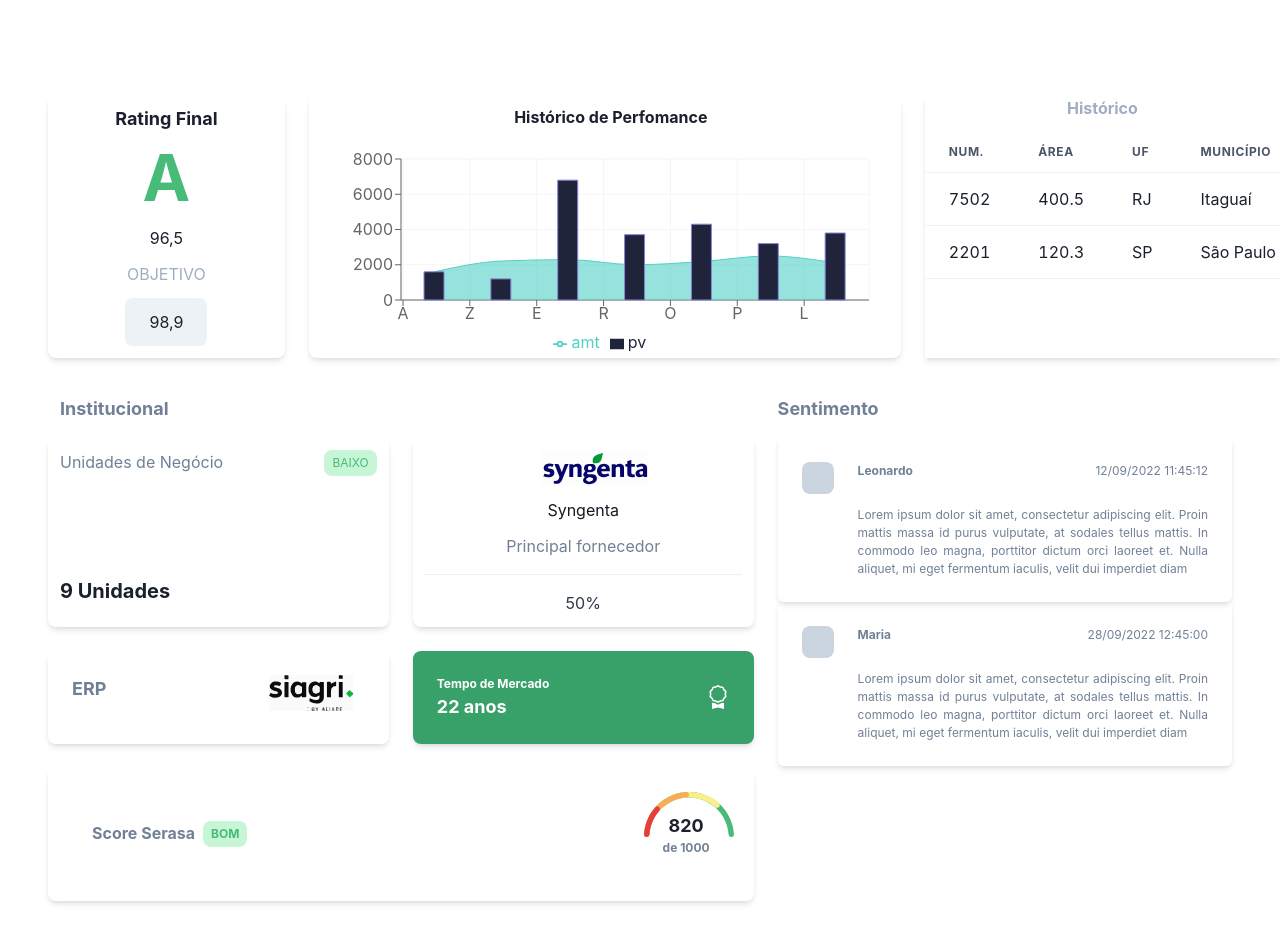
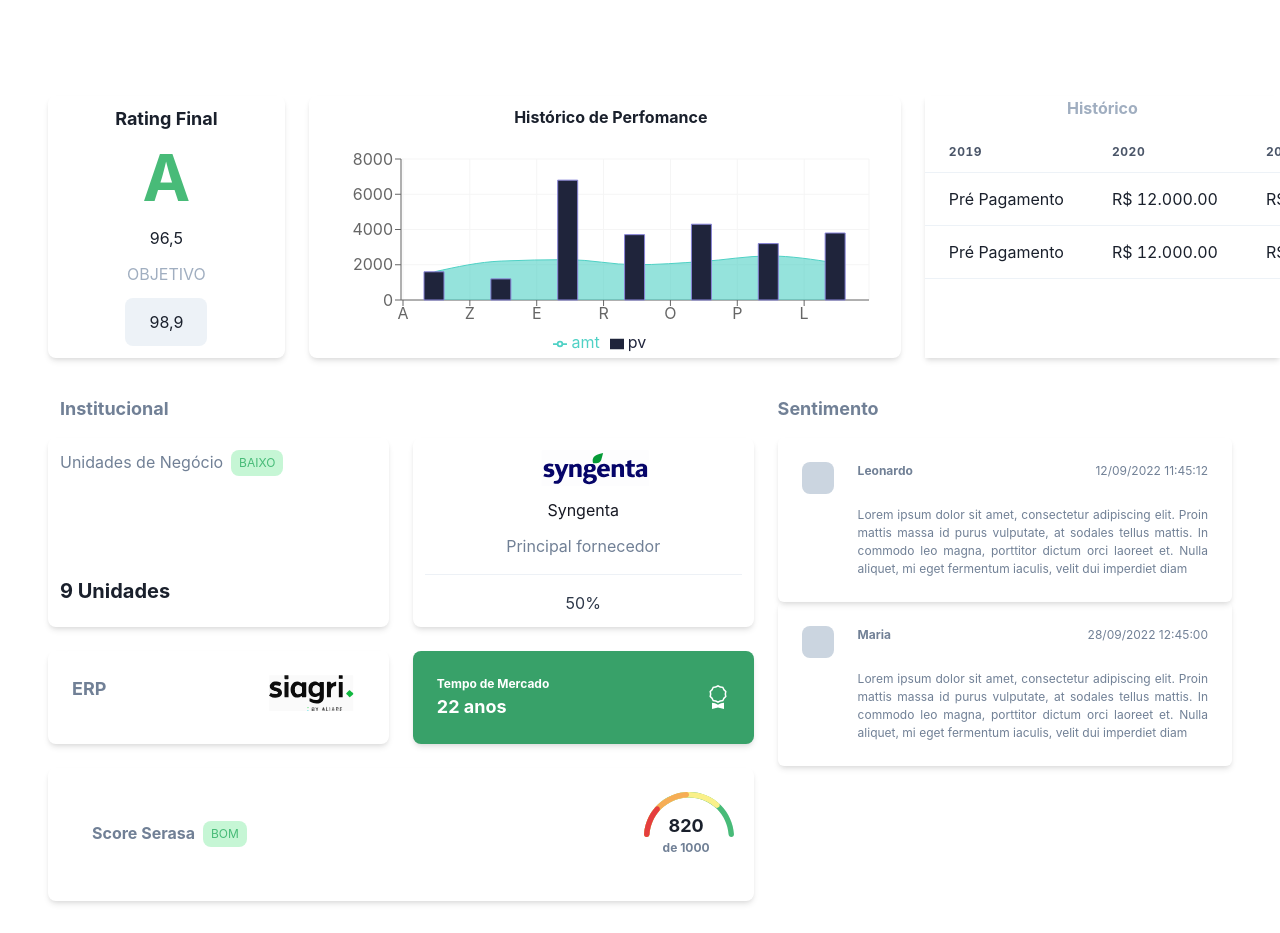
Before and after one commit to felipe-script/cred-dashboard, a React (Vite) app: page /financial in a window 1280 px wide. Shown: the part 300-1233 px from the top of the page. Built offline with nearby package versions, Linux system fonts and the light colour scheme.

Commit message:
🔨 refactor(About.tsx): wrap text elements in a flex container for better alignment 🔨 refactor(FinancialHistory.tsx): update financial history data structure to include years instead of area, UF, and municipality

```diff
--- a/src/pages/dashboard/financial/components/About/About.tsx
+++ b/src/pages/dashboard/financial/components/About/About.tsx
@@ -35,8 +35,10 @@ export const About = () => {
                 <GridItem w='100%' borderRadius={'lg'} shadow={'md'} p={3} position={'relative'}>
                     <Heading fontSize={18} mb={10} color={'gray.500'} position={'absolute'} top={-10}>Institucional</Heading>
                     <Flex justify={'space-between'}>
-                        <Text color={'gray.500'}>Unidades de Negócio</Text>
-                        <Text ml={2} bg={'green.100'} color={'green.400'} px={2} py={1} borderRadius={'lg'} fontSize={'xs'}>BAIXO</Text>
+                        <Flex>
+                            <Text color={'gray.500'}>Unidades de Negócio</Text>
+                            <Text ml={2} bg={'green.100'} color={'green.400'} px={2} py={1} borderRadius={'lg'} fontSize={'xs'}>BAIXO</Text>
+                        </Flex>
                     </Flex>
                     <Text fontSize={20} fontWeight={'bold'} textAlign={'left'} mt={100}>9 Unidades</Text>
                 </GridItem>
@@ -70,10 +72,12 @@ export const About = () => {
                 <GridItem w='100%' borderRadius={'lg'} shadow={'md'} colSpan={{ base: 1, lg: 2 }} p={5}>
                     <Box borderRadius={'md'} p={6}>
                         <Flex justify={'space-between'} alignItems={'center'}>
-                            <Text color={'gray.500'} fontWeight={'bold'} display={'inline-flex'}>Score Serasa
+                            <Flex>
+                                <Text color={'gray.500'} fontWeight={'bold'} display={'inline-flex'}>Score Serasa</Text>
                                 <Text ml={2} bg={'green.100'} color={'green.400'} px={2} py={1} borderRadius={'lg'} fontSize={'xs'}>
-                                    BOM</Text>
-                            </Text>
+                                    BOM
+                                </Text>
+                            </Flex>
 
                             <Flex direction={'column'} position={'relative'}>
                                 <Icons.IconScore w={'92px'} h={'46px'} ml={'auto'} position={'absolute'} top={-5} left={-5} />
--- a/src/pages/dashboard/financial/components/FinancialHistory/FinancialHistory.tsx
+++ b/src/pages/dashboard/financial/components/FinancialHistory/FinancialHistory.tsx
@@ -50,23 +50,20 @@ const data = [
 
 const history = {
   "headers": [
-      "Num.",
-      "Área",
-      "UF",
-      "Município"
+      "2019",
+      "2020",
+      "2021",
   ],
   "rows": [
       [
-          "7502",
-          "400.5",
-          "RJ",
-          "Itaguaí"
+          "Pré Pagamento",
+          "R$ 12.000.00",
+          "R$ 12.000.00"
       ],
       [
-          "2201",
-          "120.3",
-          "SP",
-          "São Paulo"
+        "Pré Pagamento",
+        "R$ 12.000.00",
+        "R$ 12.000.00"
       ]
   ]
 }
```
